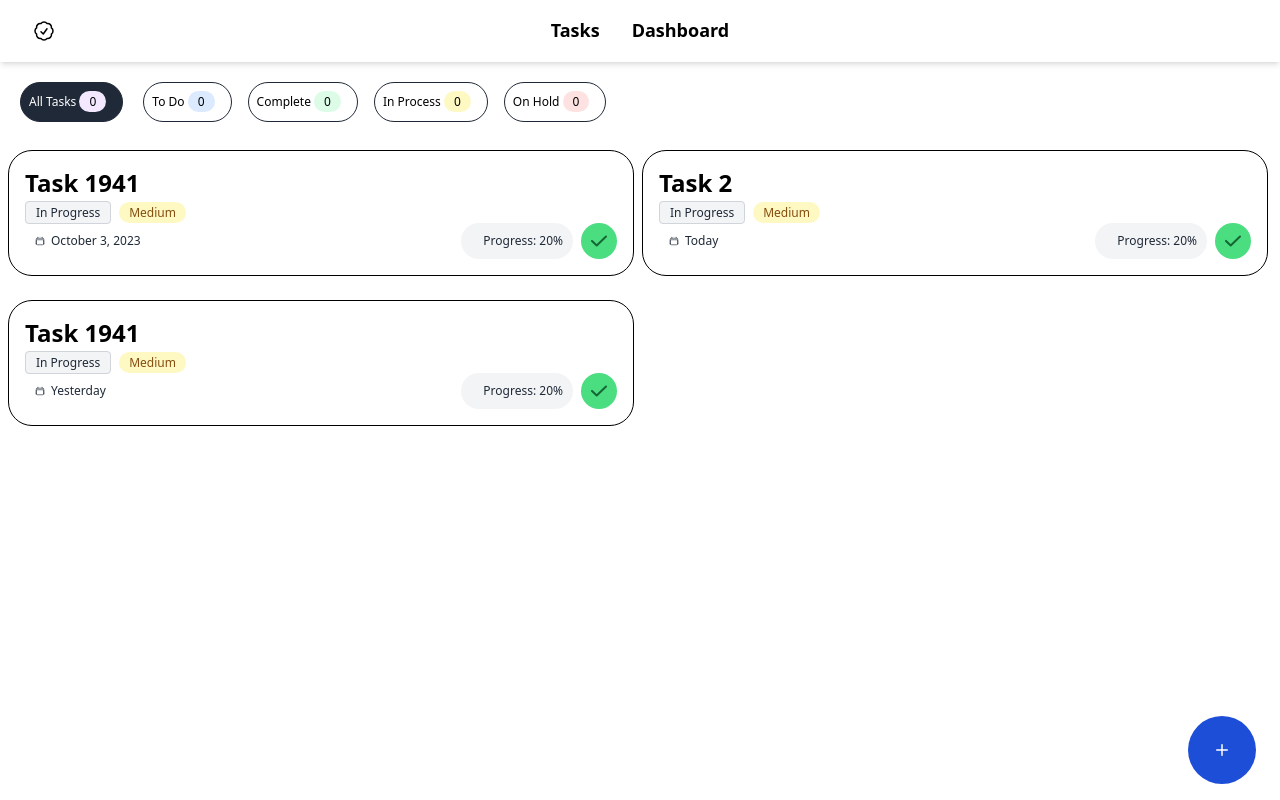
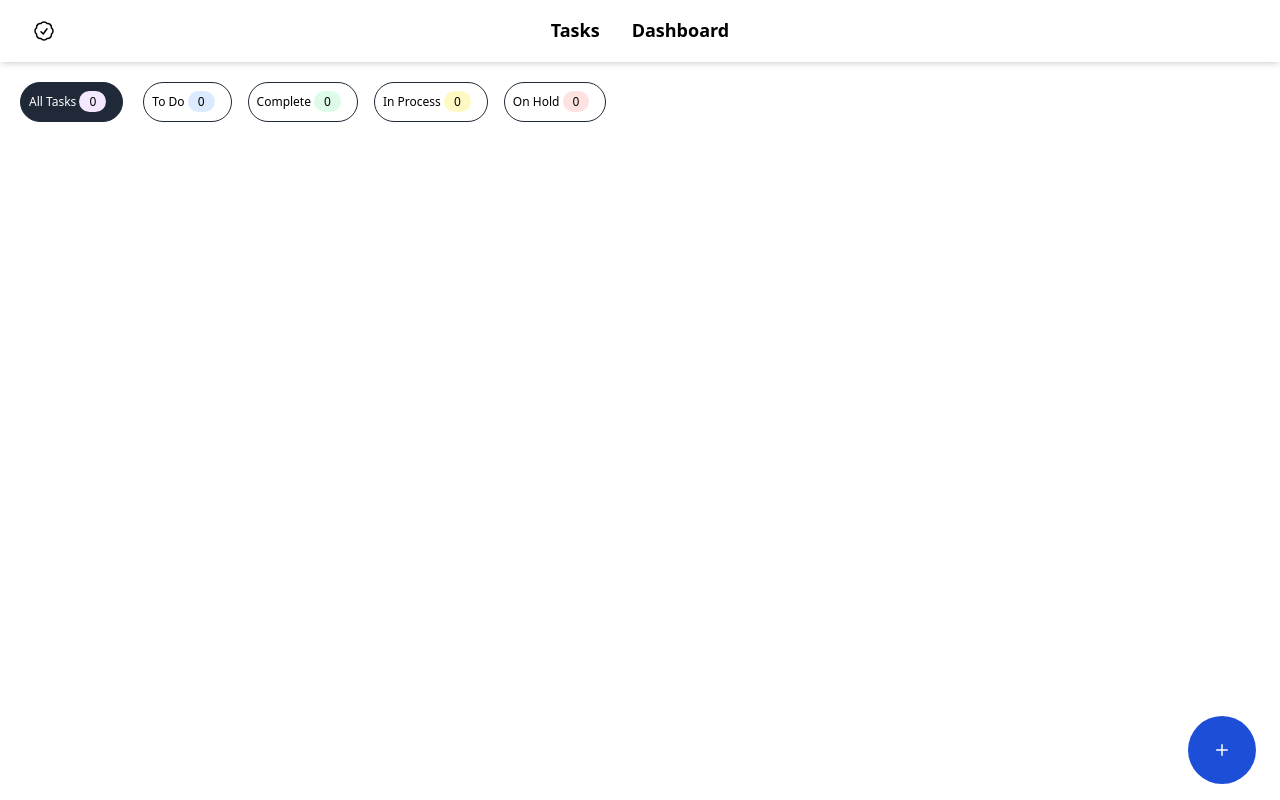
Before and after one commit to jregaladom/task-manager, a Vue app: page / in a window 1280 px wide. Built offline with nearby package versions, Linux system fonts and the light colour scheme.

Commit message:
Integración con local storage

```diff
--- a/src/stores/tasks.js
+++ b/src/stores/tasks.js
@@ -1,82 +1,10 @@
 import { defineStore } from 'pinia';
-
-export const useTasksStore = defineStore('tasks', {
+const STORE_NAME = 'tasks';
+const tasks = localStorage.getItem(STORE_NAME);
+export const useTasksStore = defineStore(STORE_NAME, {
     state: () => ({
         statusTask: 'All Tasks',
-        tasks: [
-            {
-                id: '0404044-4404040404',
-                name: 'Task 1941',
-                status: 'In Progress',
-                level: 'Medium',
-                created: '2023-10-03',
-                activities: [
-                    {
-                        name: 'Activity 1',
-                        status: 'In Progress',
-                        created: '2023-10-01',
-                    },
-                    {
-                        name: 'Activity 2',
-                        status: 'In Progress',
-                        created: '2023-10-03',
-                    },
-                    {
-                        name: 'Activity 3',
-                        status: 'In Progress',
-                        created: '2021-08-01',
-                    },
-                ],
-            },
-            {
-                id: '0404044-4404040404',
-                name: 'Task 1941',
-                status: 'In Progress',
-                level: 'Medium',
-                created: '2023-10-01',
-                activities: [
-                    {
-                        name: 'Activity 1',
-                        status: 'In Progress',
-                        created: '2023-10-01',
-                    },
-                    {
-                        name: 'Activity 2',
-                        status: 'In Progress',
-                        created: '2023-10-03',
-                    },
-                    {
-                        name: 'Activity 3',
-                        status: 'In Progress',
-                        created: '2021-08-01',
-                    },
-                ],
-            },
-            {
-                id: '0404044-AD4P54555',
-                name: 'Task 2',
-                status: 'In Progress',
-                level: 'Medium',
-                created: '2023-10-02',
-                activities: [
-                    {
-                        name: 'Activity 1',
-                        status: 'In Progress',
-                        created: '2021-08-01',
-                    },
-                    {
-                        name: 'Activity 2',
-                        status: 'In Progress',
-                        created: '2021-08-01',
-                    },
-                    {
-                        name: 'Activity 3',
-                        status: 'In Progress',
-                        created: '2021-08-01',
-                    },
-                ]
-            },
-        ]
+        tasks: tasks ? JSON.parse(tasks) : [],
     }),
     getters: {
         getTasks() {
@@ -117,6 +45,7 @@ export const useTasksStore = defineStore('tasks', {
                 ],
             };
             this.tasks.push(task);
+            localStorage.setItem(STORE_NAME, JSON.stringify(this.tasks))
         }
 
     },
```
